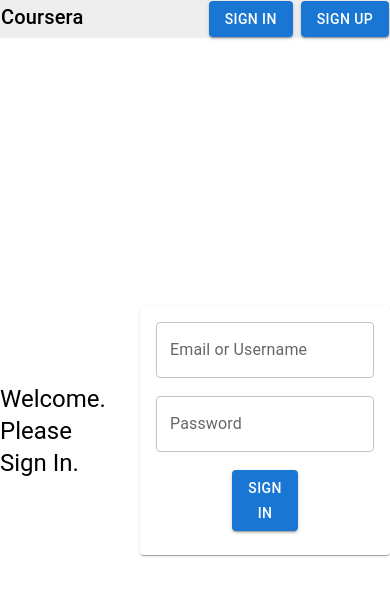
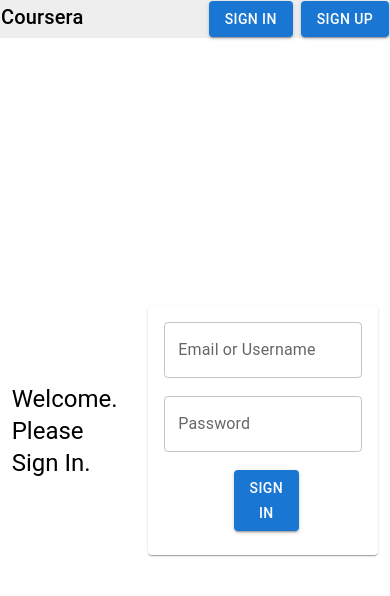
Before and after one commit to rajneesh069/course-selling-app-in-next.js, a Next.js app: page /signin in a window 390 px wide. Shown: the top 596 px of the page. Built offline with nearby package versions, Linux system fonts and the light colour scheme; no server answers.

Commit message:
Made changes in signin.tsx regarding UI and changed the minWidth of the card to 230px for better UI in phones.

```diff
--- a/src/pages/signin.tsx
+++ b/src/pages/signin.tsx
@@ -1,4 +1,10 @@
-import { Button, Card, CardContent, TextField, Typography } from "@mui/material";
+import {
+  Button,
+  Card,
+  CardContent,
+  TextField,
+  Typography,
+} from "@mui/material";
 import axios from "axios";
 import { useRouter } from "next/router";
 import { BASE_URL } from "../config";
@@ -11,25 +17,62 @@ export default function Signin() {
   const [password, setPassword] = useState("");
   const setUser = useSetRecoilState(userState);
   const router = useRouter();
-    return <div style={{ margin: 0, padding: 0, display: "flex", justifyContent: "center", alignItems: "center", height: "93vh" }}>
-        <Typography marginRight="5%" variant="h5">Welcome. Please Sign In.</Typography>
-        <Card sx={{ width: "30%", minWidth: "250px" }}>
+  return (
+    <div
+      style={{
+        margin: 0,
+        padding: 0,
+        display: "flex",
+        justifyContent: "center",
+        alignItems: "center",
+        height: "93vh",
+      }}
+    >
+      <Typography marginLeft="3%" marginRight="5%" variant="h5">
+        Welcome. Please Sign In.
+      </Typography>
+      <Card sx={{ width: "30%", minWidth: "230px", marginRight: "3%" }}>
         <CardContent>
-                <TextField fullWidth autoComplete="off" variant="outlined" label="Email or Username" type="email" value={username} onChange={(event) => {
+          <TextField
+            fullWidth
+            autoComplete="off"
+            variant="outlined"
+            label="Email or Username"
+            type="email"
+            value={username}
+            onChange={(event) => {
               const { value } = event.target;
               setUsername(value);
-                }}></TextField><br /><br />
-                <TextField fullWidth autoComplete="off" variant="outlined" label="Password" type="password" value={password} onChange={(event) => {
+            }}
+          ></TextField>
+          <br />
+          <br />
+          <TextField
+            fullWidth
+            autoComplete="off"
+            variant="outlined"
+            label="Password"
+            type="password"
+            value={password}
+            onChange={(event) => {
               const { value } = event.target;
               setPassword(value);
-                }}></TextField><br /><br />
-                <Button onClick={async () => {
+            }}
+          ></TextField>
+          <br />
+          <br />
+          <Button
+            onClick={async () => {
               try {
-                        const response = await axios.post(`${BASE_URL}admin/signin`, { username, password }, {
+                const response = await axios.post(
+                  `${BASE_URL}admin/signin`,
+                  { username, password },
+                  {
                     headers: {
-                                "Content-Type": "application/json"
-                            }, withCredentials: true,
+                      "Content-Type": "application/json",
                     },
+                    withCredentials: true,
+                  }
                 );
                 if (response) {
                   setUser({
@@ -38,7 +81,6 @@ export default function Signin() {
                   });
                   router.push("/courses");
                 }
-
               } catch (error) {
                 console.error("Error:", error);
                 setUser({
@@ -46,10 +88,15 @@ export default function Signin() {
                   username: null,
                 });
                 router.push("/unauthorized");
-
               }
-                }} variant="contained" style={{ marginLeft: "35%", marginRight: "35%" }}>SIGN IN</Button>
+            }}
+            variant="contained"
+            style={{ marginLeft: "35%", marginRight: "35%" }}
+          >
+            SIGN IN
+          </Button>
         </CardContent>
       </Card>
-    </div >
+    </div>
+  );
 }
```
Lines whose indentation alone changed are shown as unchanged.
